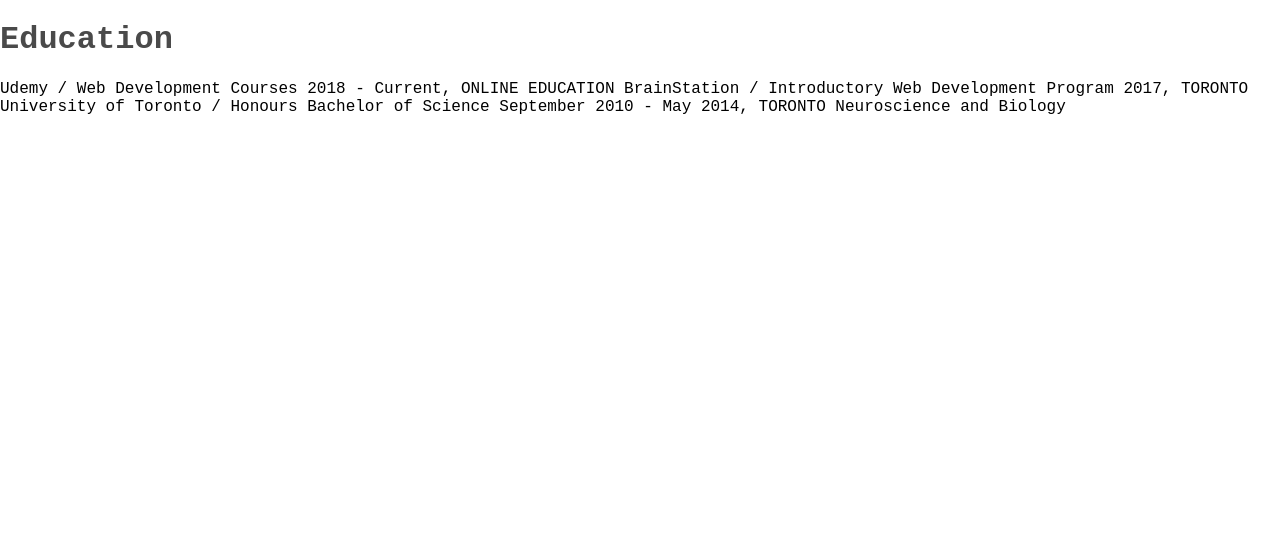
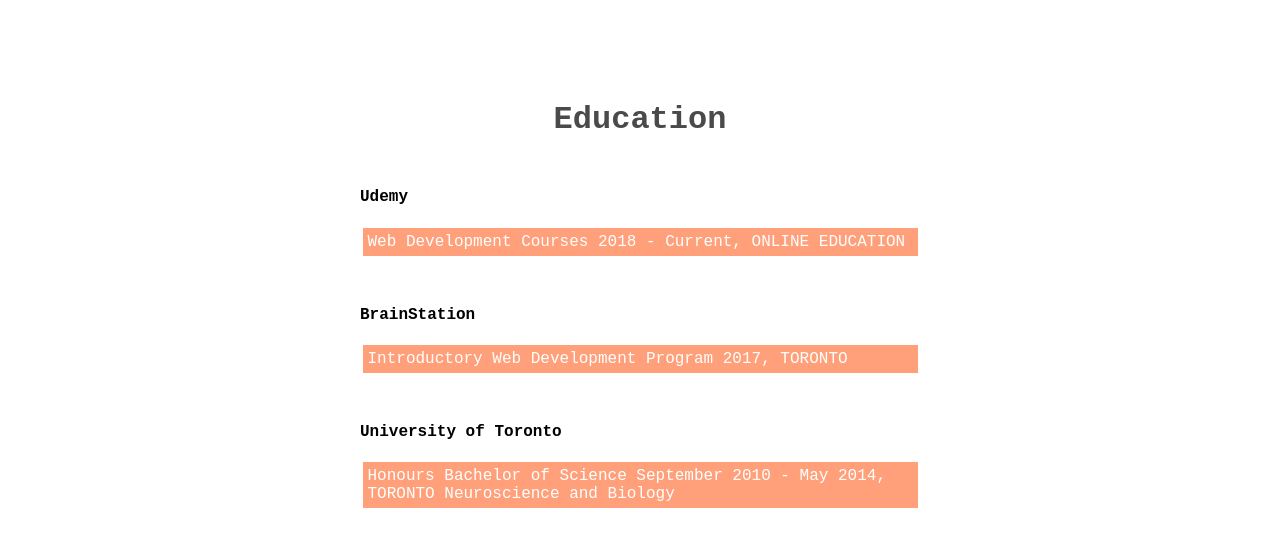
Before and after one commit to himashi99/resume-website, a plain HTML site: page education.html in a window 1280 px wide. Drawn offline with nearby package versions, Linux system fonts and the light colour scheme.

Commit message:
finish v1

```diff
--- a/education.html
+++ b/education.html
@@ -10,6 +10,7 @@
     <meta name="description" content="">
     <meta name="viewport" content="width=device-width, initial-scale=1">
     <link rel="stylesheet" href="styles/style.css">
+    <link rel="stylesheet" href="styles/education.css">
 
      <!-- jQuery -->
      <script
@@ -21,11 +22,26 @@
   </head>
   <body>
     <div id="content-container">
-      <h1>Education</h1>
-      <p>Udemy  / Web Development Courses 2018 - Current, ONLINE EDUCATION
-        BrainStation  / Introductory Web Development Program 2017, TORONTO
-        University of Toronto /  Honours Bachelor of Science September 2010 - May 2014, TORONTO
-        Neuroscience and Biology</p>
+      <div class="education-wrapper">
+        <div class="education-info">
+          <h1>Education</h1>
+          <div class="school">
+            <h4>Udemy</h4>
+            <p>Web Development Courses 2018 - Current, ONLINE EDUCATION</p>
+          </div> <!-- school -->
+
+          <div class="school">
+            <h4>BrainStation</h4>
+            <p>Introductory Web Development Program 2017, TORONTO</p>
+          </div> <!-- school -->
+
+          <div class="school">
+            <h4>University of Toronto</h4>
+            <p>Honours Bachelor of Science September 2010 - May 2014, TORONTO
+              Neuroscience and Biology</p>
+          </div> <!-- school -->
+        </div> <!-- education-info -->
+      </div> <!-- education-wrapper -->
     </div> <!-- content-container -->
     <!--[if lt IE 7]>
       <p class="browsehappy">You are using an <strong>outdated</strong> browser. Please <a href="#">upgrade your browser</a> to improve your experience.</p>
--- /dev/null
+++ b/styles/education.css
@@ -0,0 +1,24 @@
+.education-wrapper {
+  display: flex;
+  justify-content: center;
+  margin-top: 80px;
+}
+
+.education-info {
+  max-width: 560px;
+}
+
+.education-info h1 {
+  text-align: center;;
+}
+.school p {
+  margin: 10px 2.5px 10px 2.5px;
+  padding: 5px;
+  background-color: lightsalmon;
+  text-decoration: none;
+  color: white;
+}
+
+.education-wrapper h4 {
+  margin-top: 50px;
+}
--- a/styles/style.css
+++ b/styles/style.css
@@ -89,7 +89,6 @@
 
 .job-1 {
   background-color: #f2511b;
-  /* background-color: #f68a65; */
 }
 
 .job-2 {
```
Also changed, not shown: 1 other file.
